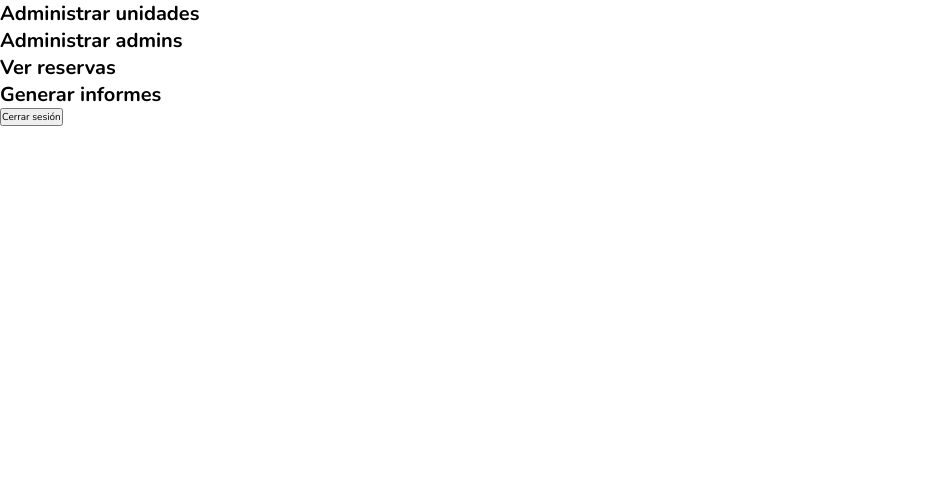
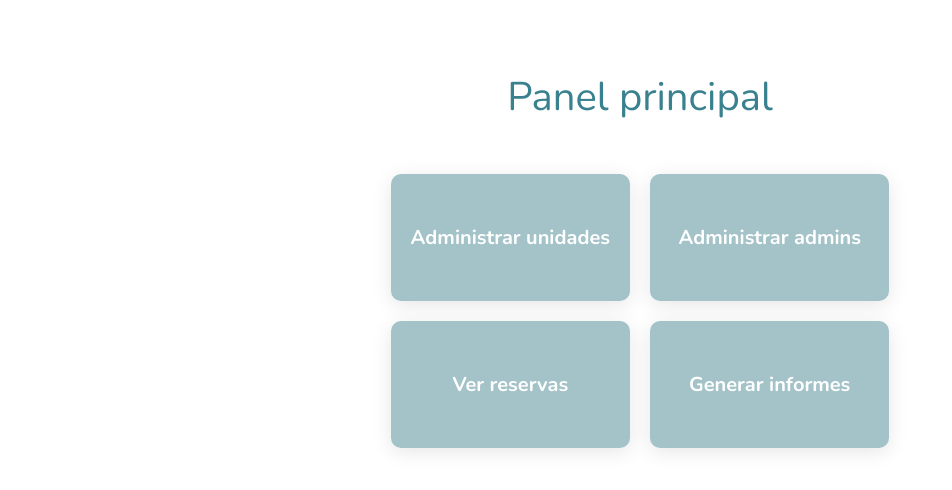
Before and after one commit to LadyFantasy/ProyectoPPIV_Front, a React (Vite) app: page /admin in a window 1280 px wide. Shown: the top 490 px of the page, without its empty margins (0-952 px from the left). Built offline with nearby package versions, Linux system fonts and the light colour scheme; sample sign-in values are in the browser's storage.

Commit message:
navbar, adminpanel y admincards comenzadas

```diff
--- /dev/null
+++ b/src/components/Navbar.jsx
@@ -0,0 +1,27 @@
+import  "../styles/Navbar.css"
+import { FiHome } from "react-icons/fi";
+import { useNavigate } from "react-router-dom";
+
+
+const Navbar = () => {
+  const navigate = useNavigate();
+  return (
+
+    <nav className="navbar__wrapper">
+      <div className="navbar-title__wrapper">
+        <span className="navbar-title__logo">Ω</span>
+        <h1 className="navbar-title__title">Omeguitas</h1>
+      </div>
+      <span className="navbar__home"><FiHome onClick={() => navigate("/admin")}/></span>
+      {/* <ul className="navbar__links">
+        <li><a >Panel de administración</a></li>
+        <li><a >Unidades navigate()</a></li>
+        <li><a >Reservas</a></li>
+        <li><a >Admins</a></li>
+      </ul> */}
+    </nav>
+
+  );
+}
+
+export default Navbar;
--- a/src/context/AuthContext.jsx
+++ b/src/context/AuthContext.jsx
@@ -6,7 +6,7 @@ export function AuthProvider({ children }) {
   const [isAuthenticated, setIsAuthenticated] = useState(false);
   const [loading, setLoading] = useState(true);
 
-  // Al montar la app comprobamos si ya existe un token válido
+
   useEffect(() => {
     const token = localStorage.getItem("token");
     if (token) setIsAuthenticated(true);
--- a/src/pages/AdminPanel.jsx
+++ b/src/pages/AdminPanel.jsx
@@ -2,16 +2,17 @@ import {useNavigate} from "react-router-dom";
 import AdminCard from "../components/AdminCard";
 import "../styles/AdminPanel.css";
 import { useAuth } from "../context/AuthContext";
+/* import Navbar from "../components/Navbar"; */
 
 function AdminPanel() {
     const navigate = useNavigate();
-    const { logout, isAuthenticated } = useAuth();
+    const { isAuthenticated } = useAuth();
     console.log('Usuario autenticado:', isAuthenticated);
 
     const adminCards = [
         {
             title: "Administrar unidades",
-            route: "/admin/units"
+            route: "/units"
         }, {
             title: "Administrar admins",
             route: "#"
@@ -26,15 +27,19 @@ function AdminPanel() {
 
     return (
     <>
-        <div className="admin-panel__cards">
+    {/* <Navbar /> */}
+    <div className="admin-panel__background">
+
+        <h1 className="admin-panel__title">Panel principal</h1>
+        <div className="admin-panel__wrapper">
             {adminCards.map((card, index) => (<AdminCard
                 key={index}
                 title={card.title}
                 onClick={() => navigate(card.route)}
                 className="admin-panel__card"/>))}
         </div>
-
-      <button onClick={logout} className="admin-panel__btn">Cerrar sesión</button>
+        </div>
+      {/* <button onClick={logout} className="admin-panel__btn">Cerrar sesión</button> */}
 
     </>
     );
--- a/src/pages/Login.jsx
+++ b/src/pages/Login.jsx
@@ -21,15 +21,18 @@ function Login() {
         e.preventDefault();
 
         try {
+            console.log("Enviando al backend:", JSON.stringify({ username, password }));
             const response = await fetch("https://proyectoppvi.onrender.com/login", {
                 method: "POST",
                 headers: {
                     "Content-Type": "application/json"
                 },
                 body: JSON.stringify({username, password})
+
             });
 
             const data = await response.json();
+
 
             if (response.status === 200) {
                 login(data.access_token);
@@ -44,6 +47,7 @@ function Login() {
             setError("No se pudo conectar con el servidor");
         }
     };
+
 
     return (
         <div className="login-container">
@@ -62,7 +66,7 @@ function Login() {
                         onChange={(e) => setUsername(e.target.value)}
                         onFocus={() => setError("")}
                         required
-                        className="login-input login-input-top"/> {/* TODO Cambiar a type="password" cuando se actualice la DB */}
+                        className="login-input login-input-top"/>
                     <div className="login-input-wrapper">
                         <input
                             type={showPassword
@@ -74,6 +78,7 @@ function Login() {
                             onFocus={() => setError("")}
                             required
                             className="login-input login-input-bottom"/>
+
                         <button
                             type="button"
                             className="toggle-password"
--- a/src/styles/AdminCard.css
+++ b/src/styles/AdminCard.css
@@ -0,0 +1,10 @@
+.admin-panel__card{
+  background-color: var(--color-secondary);
+  border-radius: 1rem;
+  box-shadow: 0px 4px 20px rgba(0, 0, 0, 0.1);
+  padding: 2rem;
+  color: white;
+  text-align: center;
+  padding: 5rem 2rem;
+  cursor: pointer;
+}
--- a/src/styles/AdminPanel.css
+++ b/src/styles/AdminPanel.css
@@ -0,0 +1,24 @@
+.admin-panel__background{
+  background-color: #ffffff;
+  height: 100vh;
+  padding: 2rem;
+}
+
+.admin-panel__title{
+  font-size: 4rem;
+  color: var(--color-primary);
+  font-weight: 400;
+  text-align: center;
+  margin-top: 5rem;
+}
+
+
+.admin-panel__wrapper{
+  display: grid;
+  grid-template-columns: 2fr 2fr;
+  grid-template-rows: 2fr 2fr;
+  gap: 2rem;
+  width: fit-content;
+  margin: 5rem auto;
+
+}
--- a/src/styles/Login.css
+++ b/src/styles/Login.css
@@ -58,8 +58,6 @@
   max-width: 40rem;
 
 }
-
-
 
 .login-input{
   all: unset;
--- /dev/null
+++ b/src/styles/Navbar.css
@@ -0,0 +1,34 @@
+.navbar__wrapper {
+  height: 3rem;
+  background-color: white;
+  color: var(--color-primary);
+
+  display: flex;
+  flex-direction: row;
+  justify-content: space-between;
+  align-items: center;
+  font-size: 2rem;
+  border-bottom: 2px solid var(--color-primary);
+  padding: 3rem;
+}
+
+.navbar-title__logo {
+  font-size: 3rem;
+  font-weight: 600;
+  color: var(--color-primary);
+  margin-right: 2rem;
+}
+
+.navbar-title__wrapper {
+  display: flex;
+  flex-direction: row;
+  justify-content: center;
+  align-items: center;
+}
+
+.navbar__home {
+  font-size: 3.5rem;
+  color: var(--color-primary);
+  margin-right: 2rem;
+  cursor: pointer;
+}
--- a/src/styles/main.css
+++ b/src/styles/main.css
@@ -49,14 +49,11 @@ p, h1, h2, h3, h4, h5, h6 {
 
   /* Colores base */
   --color-primary: #39818E;
-  --color-secondary: #8db4bb   ;
-  /* --color-accent: #f4a261;
-  --color-dark: #1d3557;
-  --color-light: #f1faee;
- */
+  --color-secondary: #A3C3C8;
+  /* IR AGREGANDO MÁS VARIABLES DE COLOR SI LAS NECESITAMOS */
+
 
   /* Tipografía */
   --font-base: 'Nunito', system-ui, sans-serif;
- /*  --font-alt: 'Georgia', serif;
-  --font-mono: 'Courier New', monospace; */
+
   }
```
